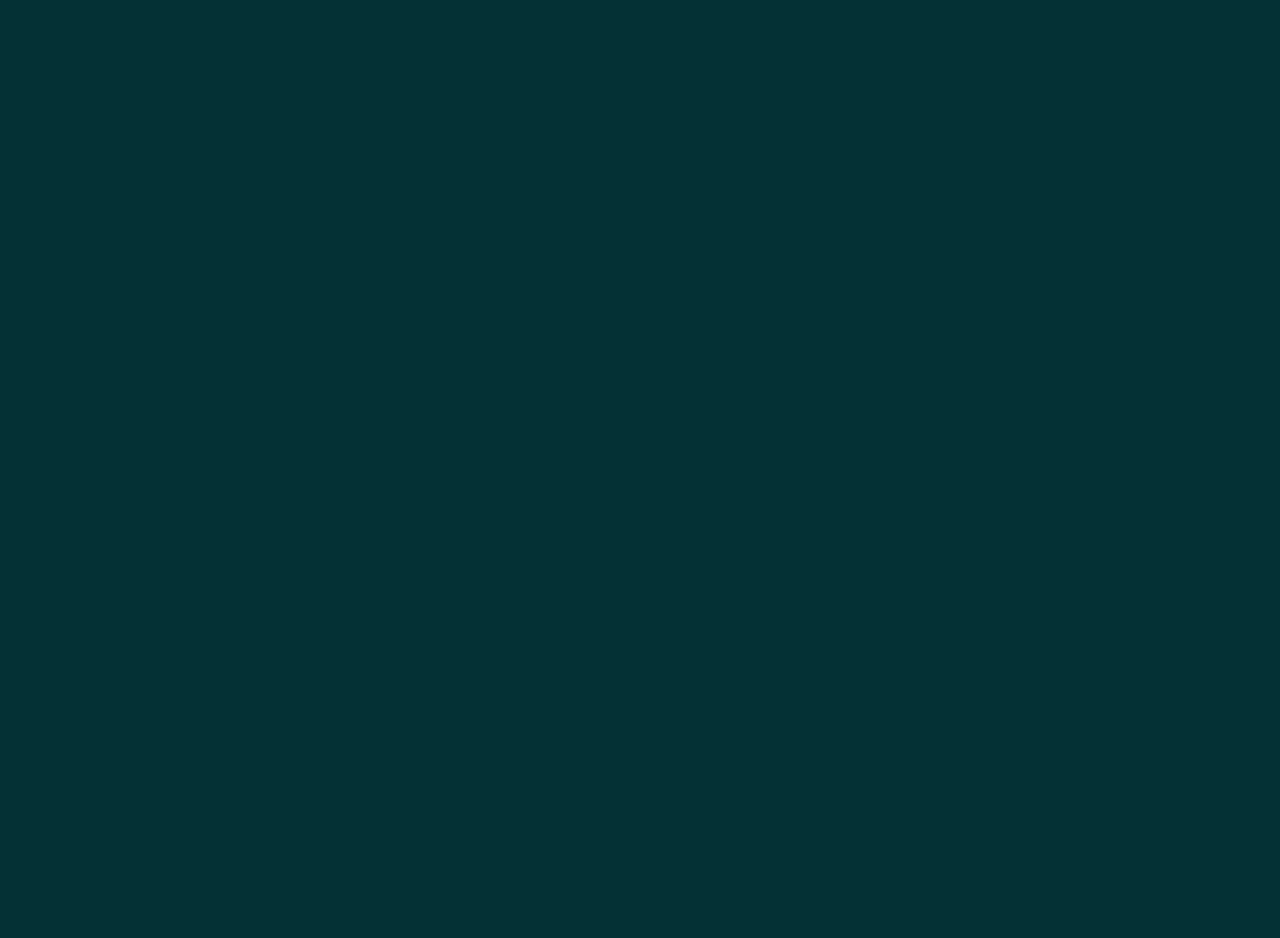
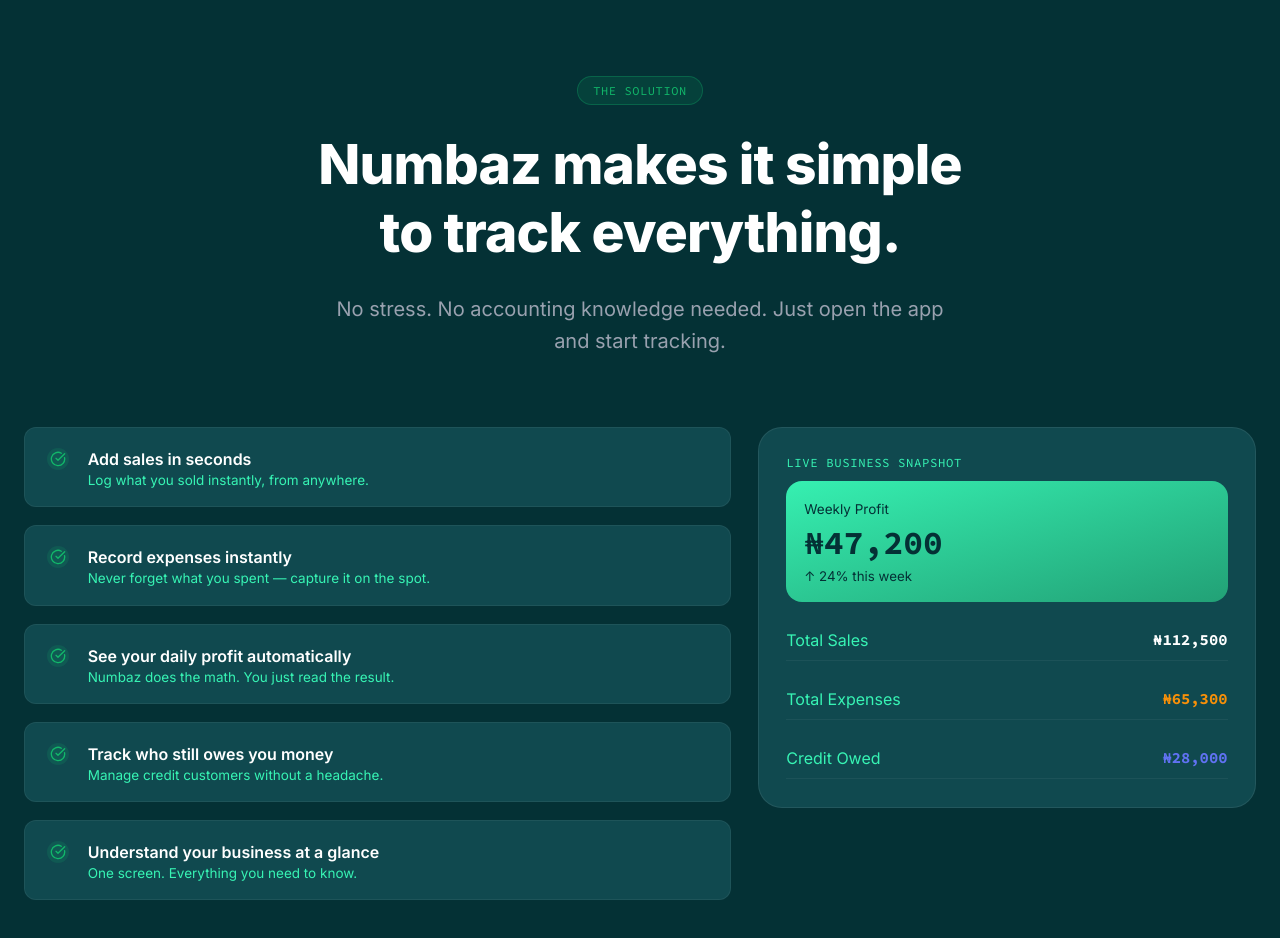
Before and after one commit to Creatifbenny/Numbazapp-Landing-page, a Next.js app: page / in a window 1280 px wide. Shown: the part 1820-2758 px from the top of the page. Before the commit the page ends 1788 px from the top, so only its background shows below. Built offline with nearby package versions, Linux system fonts and the light colour scheme.

Commit message:
Build solution section
Co-Authored-By: Claude Sonnet 5.5 <noreply@anthropic.com>

```diff
--- a/app/page.tsx
+++ b/app/page.tsx
@@ -1,6 +1,7 @@
 import Hero from "@/components/Hero";
 import Problem from "@/components/Problem";
 import SiteHeader from "@/components/SiteHeader";
+import Solution from "@/components/Solution";
 import Ticker from "@/components/Ticker";
 
 export default function Home() {
@@ -11,6 +12,7 @@ export default function Home() {
         <Hero />
         <Ticker />
         <Problem />
+        <Solution />
       </main>
     </>
   );
--- a/app/tokens.css
+++ b/app/tokens.css
@@ -23,6 +23,15 @@
   --color-blue: #6172f3; /* credit / info accent */
   --color-red: #f04438; /* problem accent */
   --color-ink: #101828; /* ring around waitlist avatars, dark text in phone */
+}
+
+/*
+ * PROVISIONAL snapshot-card gradient (solution section), sampled from the PNG
+ * (APPROXIMATE): top-left to bottom-right.
+ */
+@theme {
+  --color-snapshot-from: #36f0b1;
+  --color-snapshot-to: #22a176;
 }
 
 /*
--- /dev/null
+++ b/components/Solution.tsx
@@ -0,0 +1,110 @@
+import { CircleCheckBig } from "lucide-react";
+
+// "The solution" section. Sizes and spacing were measured from desktop.png
+// (1440px design at ~2.685x) and are APPROXIMATE.
+
+const BENEFITS = [
+  {
+    title: "Add sales in seconds",
+    text: "Log what you sold instantly, from anywhere.",
+  },
+  {
+    title: "Record expenses instantly",
+    text: "Never forget what you spent — capture it on the spot.",
+  },
+  {
+    title: "See your daily profit automatically",
+    text: "Numbaz does the math. You just read the result.",
+  },
+  {
+    title: "Track who still owes you money",
+    text: "Manage credit customers without a headache.",
+  },
+  {
+    title: "Understand your business at a glance",
+    text: "One screen. Everything you need to know.",
+  },
+];
+
+const SNAPSHOT_ROWS = [
+  { label: "Total Sales", value: "₦112,500", className: "text-white" },
+  { label: "Total Expenses", value: "₦65,300", className: "text-orange" },
+  { label: "Credit Owed", value: "₦28,000", className: "text-blue" },
+];
+
+export default function Solution() {
+  return (
+    <section
+      aria-labelledby="solution-heading"
+      className="px-6 py-27 text-center"
+    >
+      <p className="mx-auto mb-[26px] inline-block rounded-full border border-primary/30 bg-primary/12 px-[15px] py-[5.5px] font-mono text-xs tracking-wider text-primary">
+        THE SOLUTION
+      </p>
+
+      <h2
+        id="solution-heading"
+        className="mx-auto max-w-[660px] text-[55px] leading-[67.2px] font-extrabold tracking-[-0.015em] text-white"
+      >
+        Numbaz makes it simple to track everything.
+      </h2>
+
+      <p className="mx-auto mt-[27px] max-w-[640px] text-xl leading-8 text-muted">
+        No stress. No accounting knowledge needed. Just open the app and start
+        tracking.
+      </p>
+
+      <div className="mx-auto mt-[70.2px] grid max-w-[1287px] items-start gap-[27.2px] text-left lg:grid-cols-[minmax(0,1fr)_498.3px]">
+        <ul className="flex flex-col gap-[18px]">
+          {BENEFITS.map(({ title, text }) => (
+            <li
+              key={title}
+              className="flex items-start gap-[18.3px] rounded-xl border border-white/6 bg-card pt-5 pr-5 pb-[16.3px] pl-[22.4px]"
+            >
+              <span
+                aria-hidden="true"
+                className="flex size-[22px] shrink-0 items-center justify-center rounded-full bg-primary/15 text-primary"
+              >
+                <CircleCheckBig className="size-4" strokeWidth={2} />
+              </span>
+              <div>
+                <h3 className="text-base leading-[22px] font-semibold text-white">
+                  {title}
+                </h3>
+                <p className="text-[13.5px] leading-5 text-mint">{text}</p>
+              </div>
+            </li>
+          ))}
+        </ul>
+
+        <div className="rounded-3xl border border-white/8 bg-card p-[27.5px]">
+          <p className="font-mono text-[12.3px] leading-4 tracking-wider text-mint">
+            LIVE BUSINESS SNAPSHOT
+          </p>
+          <div className="mt-2.5 rounded-2xl bg-linear-to-br from-snapshot-from to-snapshot-to px-[18px] pt-[17.1px] pb-[16.6px] text-background">
+            <p className="text-[13.5px] leading-5">Weekly Profit</p>
+            <p className="mt-[4.3px] font-mono text-[33px] leading-10 font-bold">
+              ₦47,200
+            </p>
+            <p className="mt-[2.8px] text-[13.3px] leading-5">↑ 24% this week</p>
+          </div>
+          <dl>
+            {SNAPSHOT_ROWS.map(({ label, value, className }) => (
+              <div
+                key={label}
+                className="flex items-center justify-between border-b border-white/5 pt-[27.5px] pb-[10.5px]"
+              >
+                <dt className="text-base leading-5 text-mint">{label}</dt>
+                <dd
+                  className={`font-mono text-[15.5px] leading-5 font-bold ${className}`}
+                >
+                  {value}
+                </dd>
+              </div>
+            ))}
+          </dl>
+        </div>
+      </div>
+    </section>
+  );
+}
```
Also changed, not shown: 2 other files (tests, documents, lock files or other folders).
